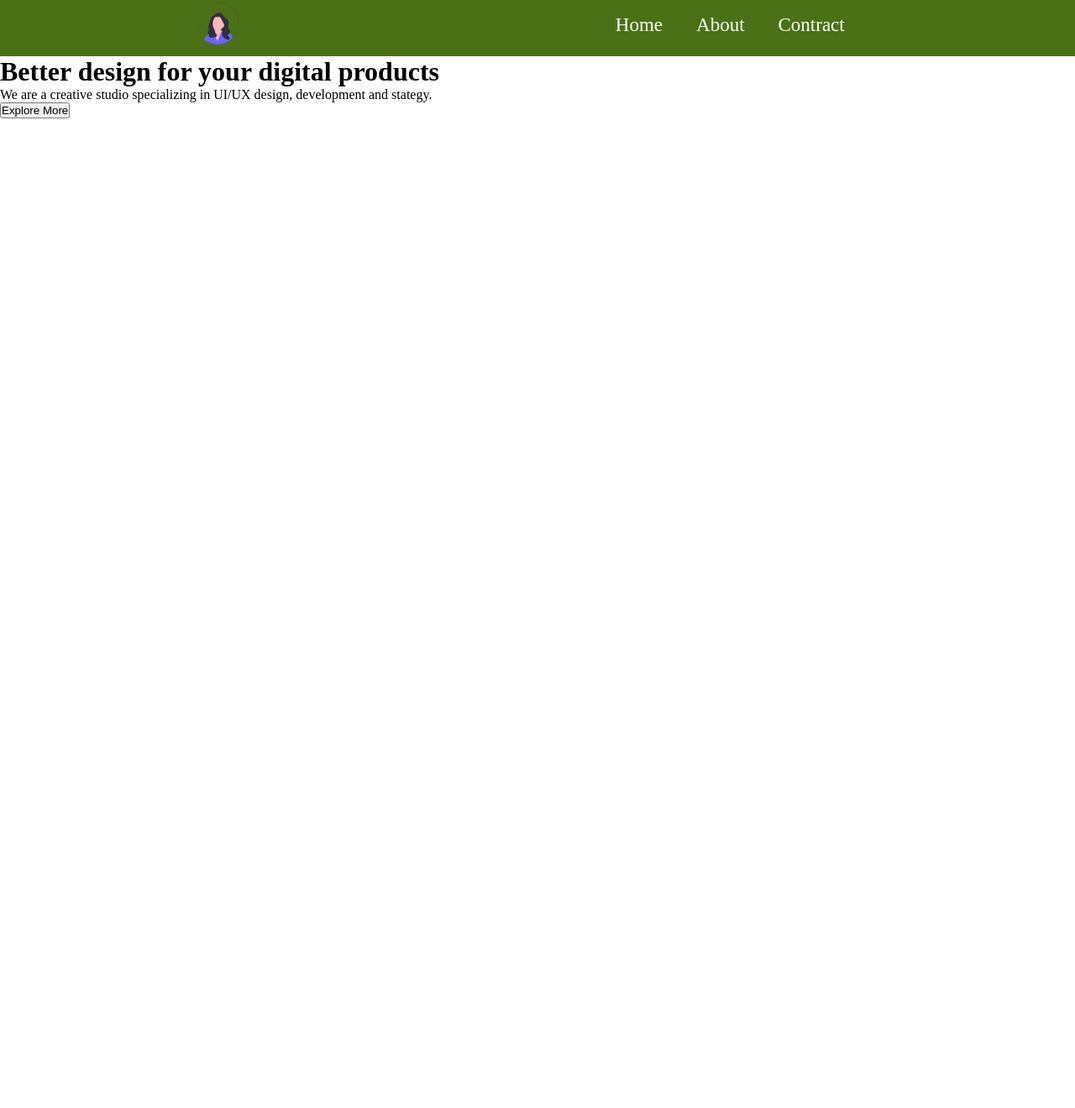
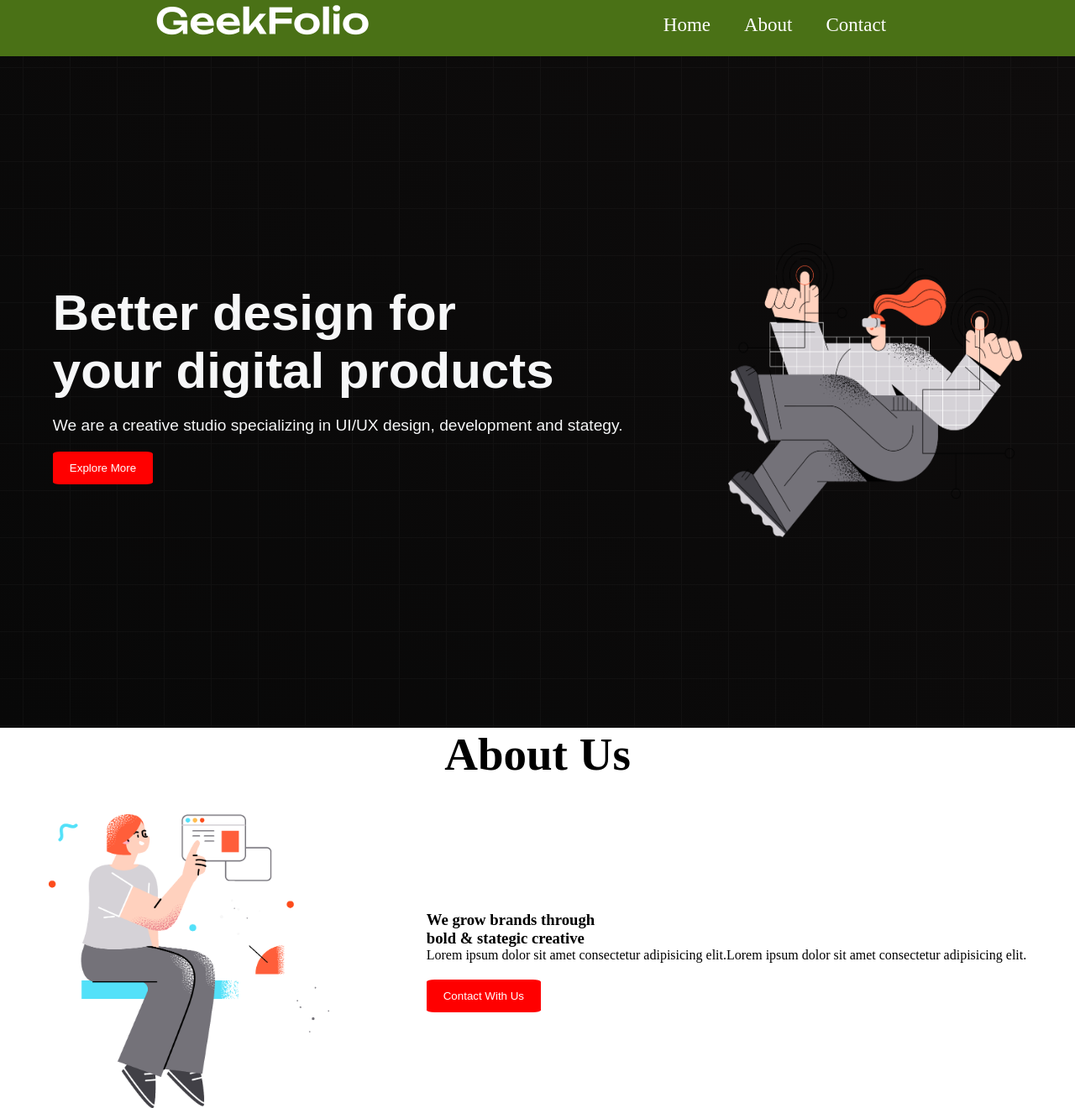
Before and after one commit to bashputi/digital_product_batch8, a plain HTML site: page index.html in a window 1280 px wide. Shown: the part 7-1327 px from the top of the page at 84% size. Before the commit the page ends 800 px from the top, so only its background shows below. Drawn offline with Linux system fonts and the light colour scheme.

Commit message:
added poster part

```diff
--- a/index.html
+++ b/index.html
@@ -11,28 +11,43 @@
     <header>
         <!--navigation bar-->
         <nav>
-            <div class="menu-container">
+            <section class="menu-container">
                 <div class="logo">
-                    <img src="female.svg" height="50px" alt="logo of a female">
+                    <img src="logo-light.png" height="50px" alt="logo of a female">
                 </div>
                 <div class="menus">
                  <li>Home</li>
                  <li>About</li>
-                 <li>Contract</li>
+                 <li>Contact</li>
                 </div>
-            </div>
+            </section>
         </nav>
     </header>
     <main>
         <!--1st page-->
-        <div>
-            <div>
-                <h1>Better design for your digital products</h1>
+        <section class="banner">
+            <div class="banner-text">
+                <h1>Better design for <br> your digital products</h1>
                 <p>We are a creative studio specializing in
                      UI/UX design, development and stategy.</p>
-                     <button>Explore More</button>
+                     <button class="banner-button">Explore More</button>
             </div>
+            <div class="banner-pic">
+                <img src="banner.png" width="600px">
+            </section>
         </div>
+        <!--2nd page-->
+        <section class="poster">
+           <h1>About Us</h1>
+            <div class="poster-part">
+                <img src="section.png" height="350px">
+                <div class="poster-text">
+                    <h3>We grow brands through<br> bold & stategic creative</h3>
+                    <p>Lorem ipsum dolor sit amet consectetur adipisicing elit.Lorem ipsum dolor sit amet consectetur adipisicing elit.</p>
+                    <button class="banner-button">Contact With Us</button>
+                </div>
+            </div>
+        </section>
     </main>
     <footer></footer>
 </body>
--- a/style.css
+++ b/style.css
@@ -9,6 +9,7 @@
     align-items: center;
     justify-content: space-around;
 }
+
 .menus{
     list-style: none;
     display: flex;
@@ -22,3 +23,49 @@
 .menus li:hover{
     color:rgb(11, 11, 245);
 }
+.banner{
+    display: flex;
+    justify-content: space-around;
+    align-items: center;
+    height: 100vh;
+    background-image: url(background.png),linear-gradient(45deg,rgb(8, 8, 8),rgb(14, 12, 12));
+
+}
+.banner-text{
+    color:rgb(246, 247, 248);
+    font-family: Arial, Helvetica, sans-serif;
+    font-size: larger;
+    padding-bottom: 20px;
+}
+.banner-text h1{
+    margin-bottom: 20px;
+    font-size: 60px;
+}
+.banner-pic img{
+    height: 350px;
+    width: 350px;
+}
+.banner-button{
+    background-color: red;
+    padding: 12px 20px;
+    color: white;
+    border-radius: 7%;
+    border: none;
+    cursor: pointer;
+    margin-top: 20px;
+}
+.poster{
+
+}
+.poster-part{
+    display: flex;
+    align-items: center;
+    justify-content: space-around;
+}
+.poster h1{
+    font-size: 55px;
+    text-align: center;
+    margin-bottom: 40px;
+.poster-text{
+    font-size: large;
+}
```
Also changed, not shown: background.png (added), banner.png (added), female.svg (deleted), logo-light.png (added), product-1.jpg (added), product-2.jpg (added), product-3.jpg (added), section.png (added).
